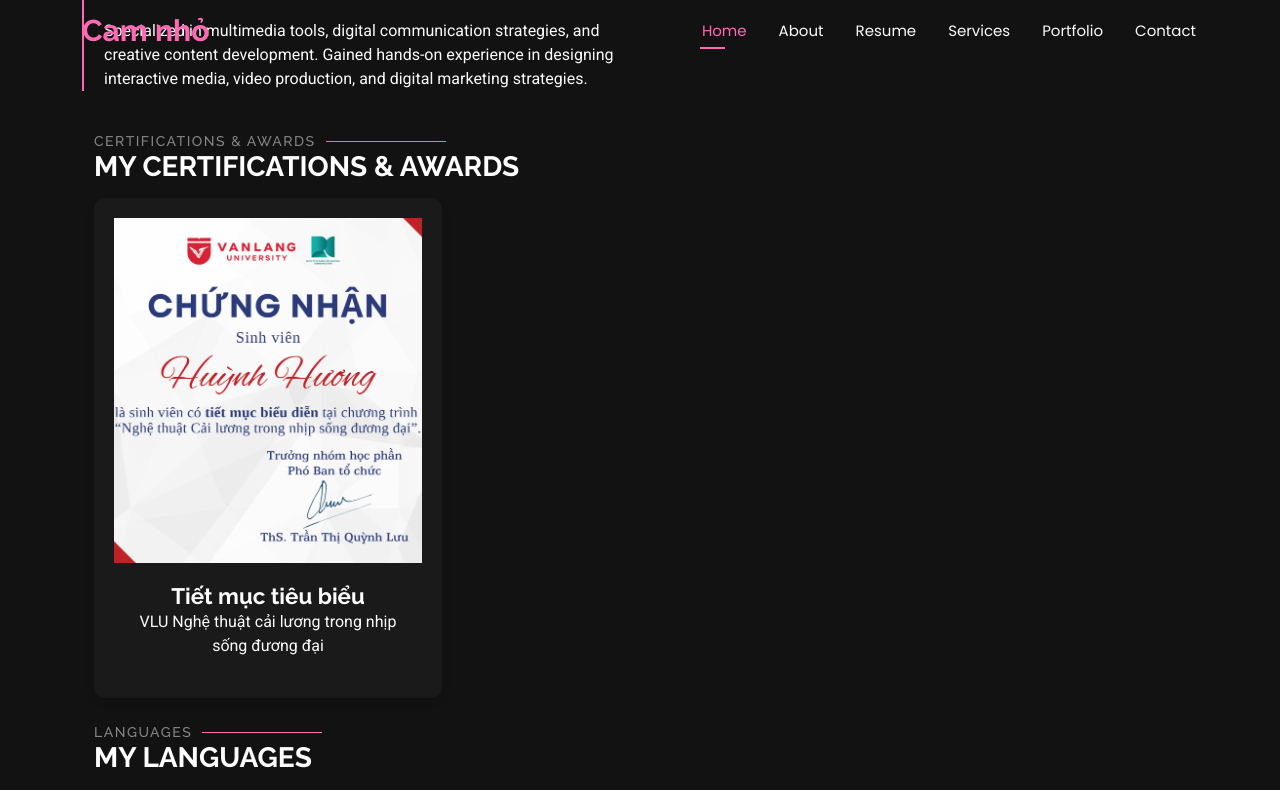
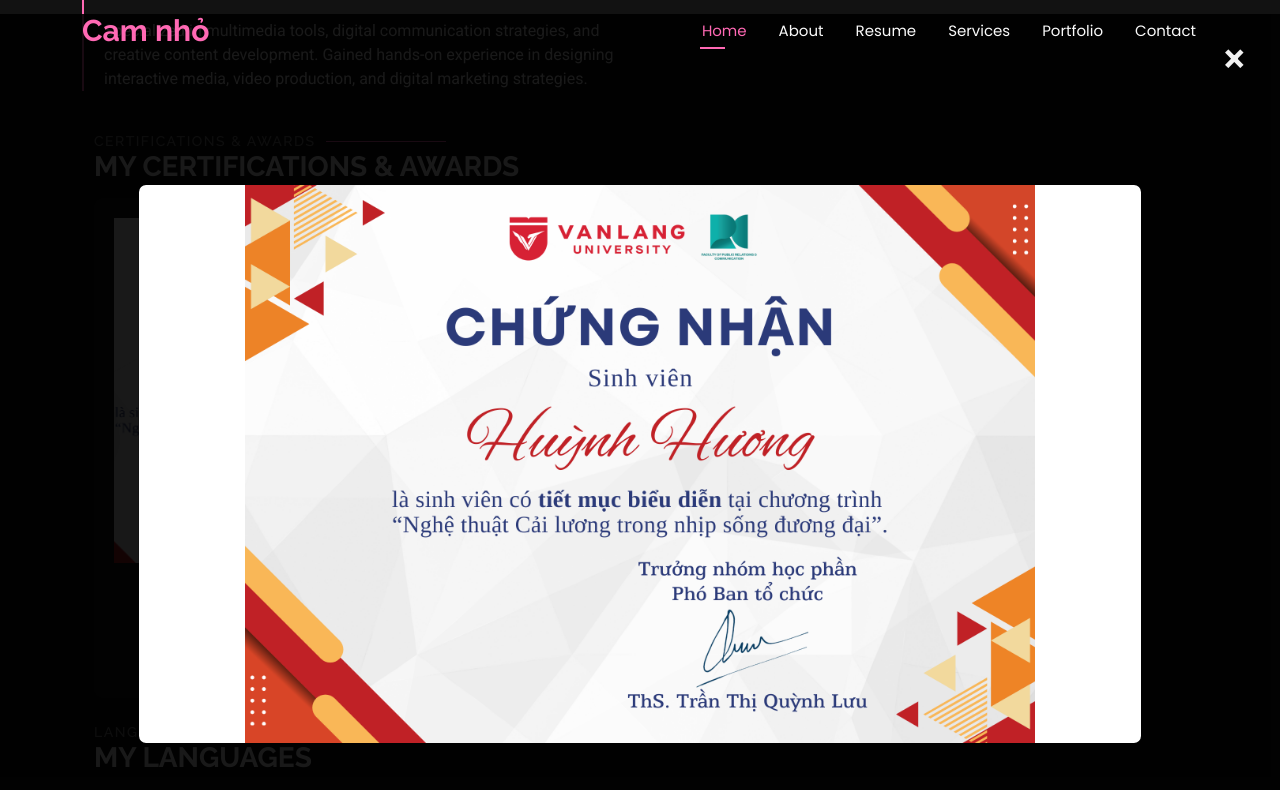
Before and after one commit to Quana-K4/portfolioCamNho, a plain HTML site: page index.html in a window 1280 px wide. Both pictures are taken after a click on the picture 268 px from the left and 3967 px from the top of the page. Shown: the part 3577-4367 px from the top of the page. Drawn offline with nearby package versions, Linux system fonts and the light colour scheme.

Commit message:
upload source code

```diff
--- a/assets/js/main.js
+++ b/assets/js/main.js
@@ -39,6 +39,23 @@ document.addEventListener("DOMContentLoaded", () => {
 
   typeEffect(); // Bắt đầu hiệu ứng
 });
+
+// Hiển thị modal với ảnh đầy đủ
+function showFullImage(imageSrc) {
+  const modal = document.getElementById('imageModal');
+  const fullImage = document.getElementById('fullImage');
+  modal.style.display = 'flex'; // Hiển thị modal
+  fullImage.src = imageSrc; // Gắn src ảnh vào modal
+}
+
+// Đóng modal
+function closeModal(event) {
+  // Kiểm tra nếu nhấn vào vùng ngoài hoặc vào nút "X"
+  const modal = document.getElementById('imageModal');
+  if (event.target === modal || event.target.classList.contains('close')) {
+      modal.style.display = 'none';
+  }
+}
 
 
 /**
--- a/index.html
+++ b/index.html
@@ -663,8 +663,8 @@
                                 </div>
 
                                 <!-- Modal -->
-                                <div id="imageModal" class="modal" onclick="closeModal()">
-                                    <span class="close">&times;</span>
+                                <div id="imageModal" class="modal" onclick="closeModal(event)">
+                                    <span class="close" onclick="closeModal(event)">&times;</span>
                                     <img id="fullImage" class="modal-content" />
                                 </div>
 
```
